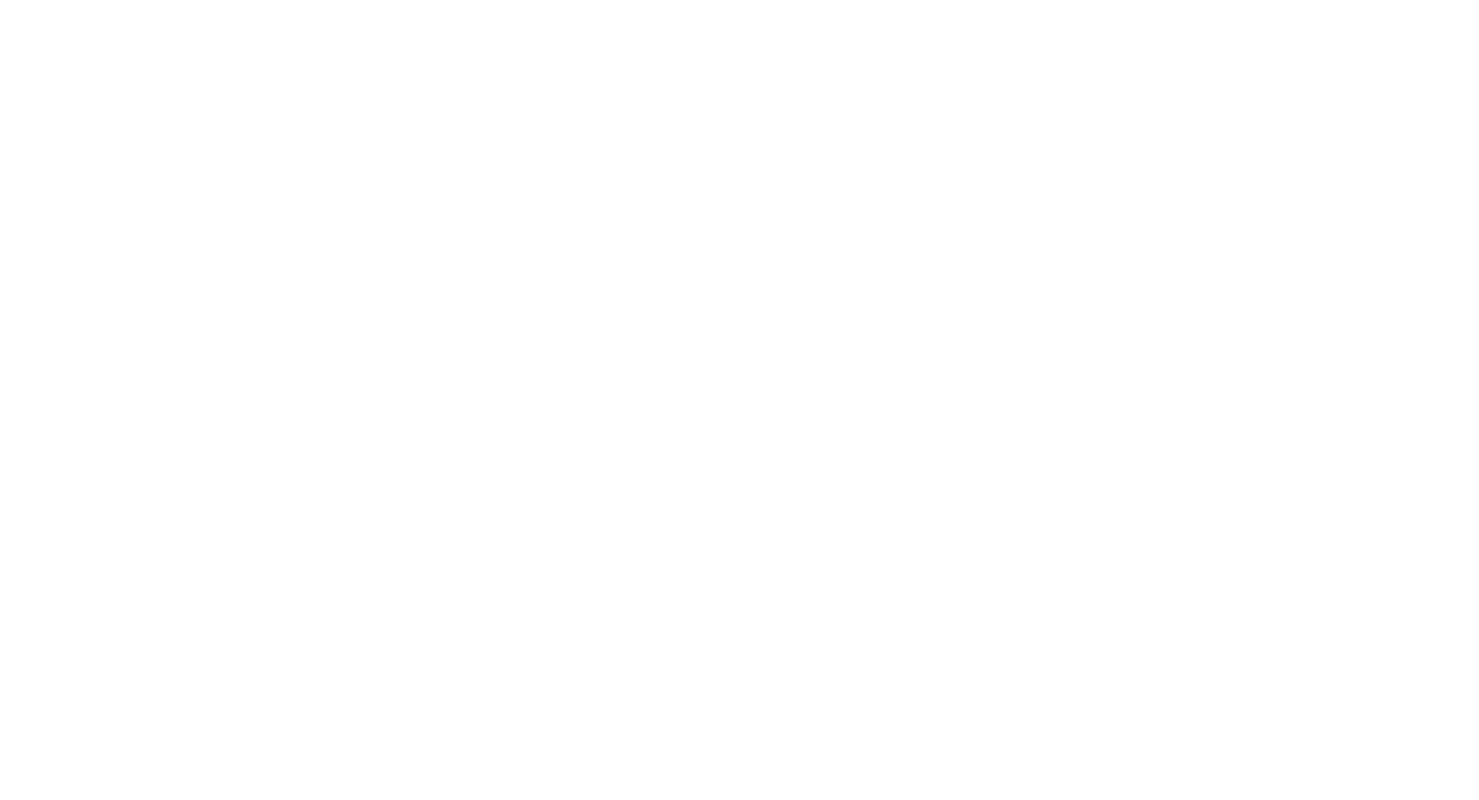
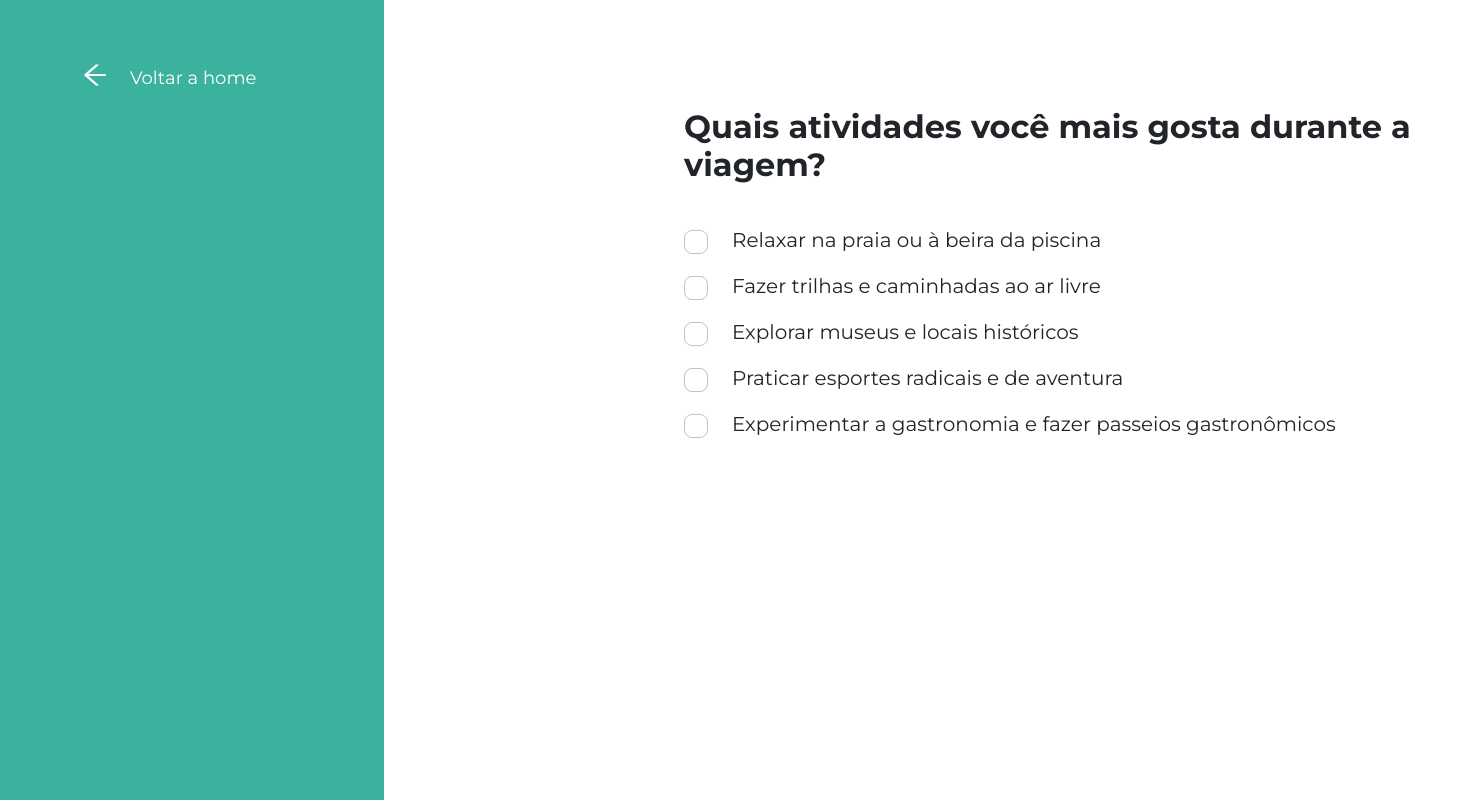
Before and after one commit to StartFuture/novi-frontend, a React (Create React App) app: page /interview in a window 1280 px wide. Before the commit this address had no page. Shown: the whole page, 1479 px wide, since content can reach past the window. Built offline with nearby package versions, Linux system fonts and the light colour scheme; the HTML template or start-up script is replaced by a standard one.

Commit message:
feat:Implementing Tours Page

```diff
--- a/src/AppRoutes.jsx
+++ b/src/AppRoutes.jsx
@@ -8,6 +8,7 @@ import LandingPage from "./pages/landingPage/index";
 import Home from "pages/homePage";
 import Login from "./pages/login/index";
 import InterviewStart from "./pages/interviewStart";
+import Interview from "./pages/interview";
 import Registro from "./pages/registerPage/assets/css/img/svg/index";
 import TermsConditionsPage from "./pages/termsConditions/index";
 import QuizObejtivoViagem from "pages/quiz/quizObjetivosDaViagem";
@@ -26,6 +27,7 @@ const AppRoutes = () => {
                 <Route exact path="/registro" element={<Registro />}></Route>
                 <Route exact path="/terms-conditions" element={<TermsConditionsPage/>}></Route>
                 <Route exact path="/quizObjetivos" element={<QuizObejtivoViagem/>}></Route>
+                <Route exact path="/interview" element={<Interview/>}></Route>
             </Routes>
         </AuthProvider>
     </Router>
--- /dev/null
+++ b/src/pages/interview/components/TravelTours/index.jsx
@@ -0,0 +1,37 @@
+import React from "react";
+
+import { Content } from "./styles";
+
+export default function TravelTours() {
+  return (
+    <Content>
+      <form>
+        <div>
+          <h2>Quais atividades você mais gosta durante a viagem?</h2>
+        </div>
+        <div>
+        <div className="formCheckbox">
+          <input type="checkbox" name="acceptTerm" id="relax"/>
+          <label htmlFor="relax">Relaxar na praia ou à beira da piscina</label>
+        </div>
+        <div className="formCheckbox">
+          <input type="checkbox" name="acceptTerm" id="hiking"/>
+          <label htmlFor="hiking">Fazer trilhas e caminhadas ao ar livre</label>
+        </div>
+        <div className="formCheckbox">
+          <input type="checkbox" name="acceptTerm" id="history"/>
+          <label htmlFor="history">Explorar museus e locais históricos</label>
+        </div>
+        <div className="formCheckbox">
+          <input type="checkbox" name="acceptTerm" id="sports"/>
+          <label htmlFor="sports">Praticar esportes radicais e de aventura</label>
+        </div>
+        <div className="formCheckbox">
+          <input type="checkbox" name="acceptTerm" id="gastronomic"/>
+          <label htmlFor="gastronomic">Experimentar a gastronomia e fazer passeios gastronômicos</label>
+        </div>
+        </div>
+      </form>
+    </Content>
+  );
+}
--- /dev/null
+++ b/src/pages/interview/components/TravelTours/styles.ts
@@ -0,0 +1,53 @@
+import styled from "styled-components";
+
+export const Content = styled.div`
+    display: flex;
+    justify-content: center;
+    margin-top: 108px;
+    margin-left: 300px;
+    width: 795px;
+
+    h2 {
+        font-weight: 600;
+        font-size: 32px;
+        margin-bottom: 40px;
+    }
+
+  .formCheckbox {
+    display: flex;
+    margin: 16px 0;
+    align-items: center;
+  }
+
+  .formCheckbox input {
+    display: none;
+  }
+
+  .formCheckbox label {
+    font-weight: 400;
+    font-size: 20px;
+    cursor: pointer;
+  }
+
+  .formCheckbox input + label::before {
+    content: "";
+    display: inline-block;
+    height: 24px;
+    width: 24px;
+    border: 1px solid ${(props) => props.theme.colors.lightGreyColor};
+    border-radius: 8px;
+    margin-right: 24px;
+    vertical-align: middle;
+  }
+
+  .formCheckbox input:checked + label::before {
+    background-image: url("svg/check.svg");
+    background-position: center;
+    background-repeat: no-repeat;
+    border-color: ${(props) => props.theme.colors.primaryColor};
+  }
+
+  .formCheckbox input:checked + label {
+    color: ${(props) => props.theme.colors.primaryColor};
+  }
+`;
--- a/src/pages/interview/interviewTypeDestiny/components/form/index.jsx
+++ b/src/pages/interview/components/TravelType/index.jsx
@@ -2,7 +2,7 @@ import React from "react";
 
 import { FormStyled } from "./styles";
 
-function Form(){
+function TravelType(){
     return(
         <FormStyled>
             <h1 className="titleDestinyType">Qual tipo de destino você prefere?</h1>
@@ -41,4 +41,4 @@ function Form(){
     );
 }
 
-export default Form;
+export default TravelType;
--- a/src/pages/interview/interviewTypeDestiny/components/form/styles.ts
+++ b/src/pages/interview/components/TravelType/styles.ts
@@ -2,7 +2,7 @@ import styled from "styled-components";
 
 export const FormStyled = styled.form`
 
-    display: flex;
+    display: none; // mude para diplay: flex;
     flex-direction: column;
     max-width: 100%;
 
--- a/src/pages/interview/interviewTypeDestiny/index.jsx
+++ b/src/pages/interview/index.jsx
@@ -1,19 +1,21 @@
 import React from "react";
 import { Container, LeftContainer, MainContainer } from "./styles";
 import ButtonBack from "./components/buttonBack";
-import Form from "./components/form";
+import TravelType from "./components/TravelType";
+import TravelTours from "./components/TravelTours";
 
-function InterviewTypeDestiny(){
+function Interview(){
     return(
         <Container>
             <LeftContainer>
                 <ButtonBack/>
             </LeftContainer>
             <MainContainer>
-                <Form/>
+                <TravelType/>
+                <TravelTours/>
             </MainContainer>
         </Container>
     )
 }
 
-export default InterviewTypeDestiny;
+export default Interview;
```
Also changed, not shown: src/pages/interview/components/buttonBack/index.jsx (renamed from src/pages/interview/interviewTypeDestiny/components/buttonBack/index.jsx), src/pages/interview/components/buttonBack/styles.ts (renamed from src/pages/interview/interviewTypeDestiny/components/buttonBack/styles.ts), src/pages/interview/styles.ts (renamed from src/pages/interview/interviewTypeDestiny/styles.ts).
